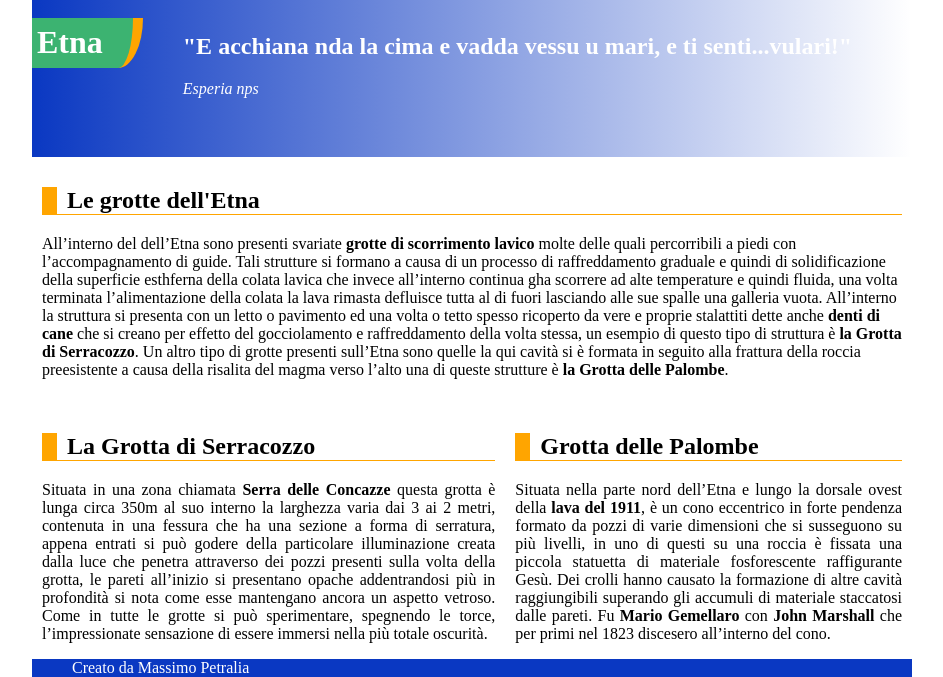
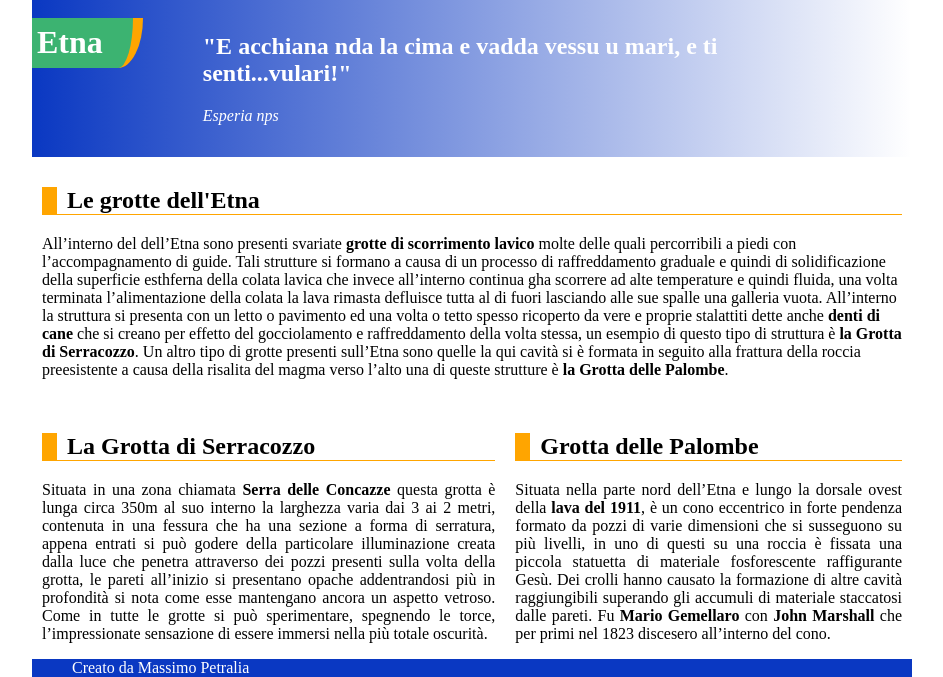
Before and after one commit to Massimo-Petralia/Web-design, a plain HTML site: page etna.html in a window 1280 px wide. Shown: the part 173-850 px from the top of the page, without its empty margins (168-1111 px from the left). Drawn offline with Linux system fonts and the light colour scheme; a script that the page names is missing.

Commit message:
add padding-left at sottotitoli-page (annidato)

```diff
--- a/stile-pagine.scss
+++ b/stile-pagine.scss
@@ -114,6 +114,9 @@ body{
         height: 160px;
 
         }
+        .sottotitolo-page{
+            padding-left: 20px;
+        }
     }
 
 .page-heading{
```
Also changed, not shown: stile-pagine.css.
